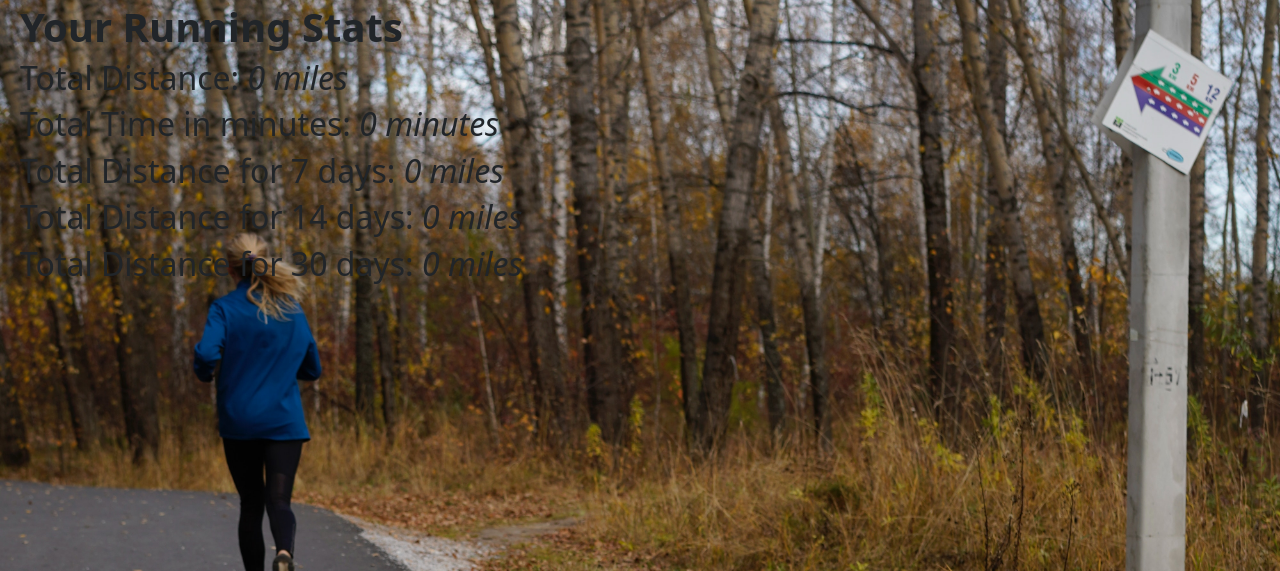
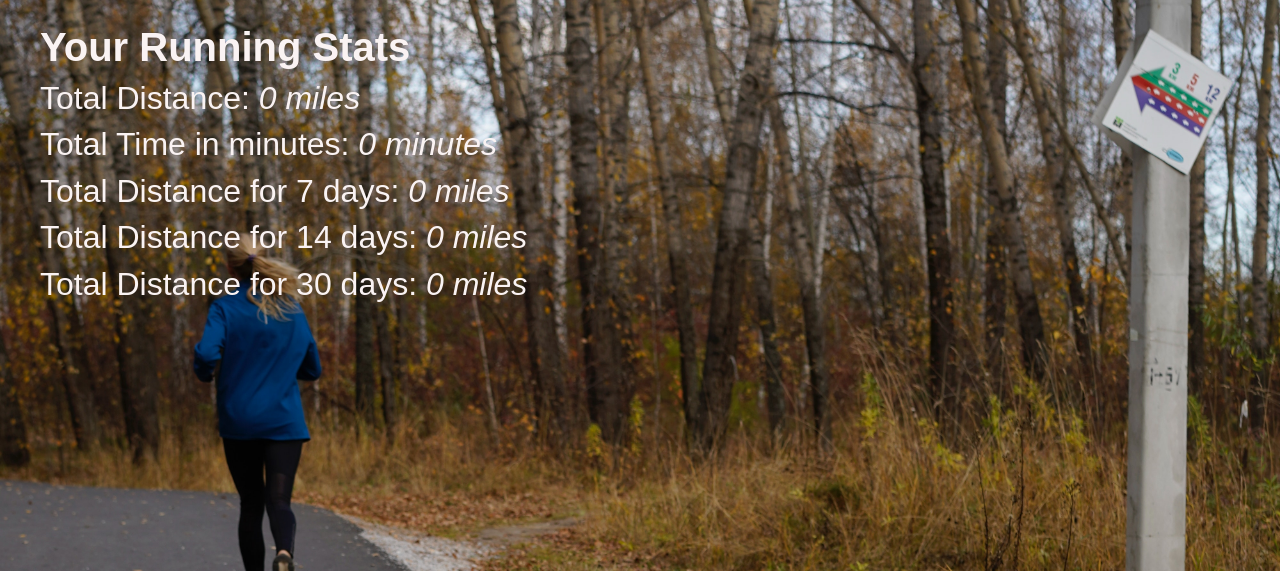
Before and after one commit to roadrunnerinthesun/Time2Run, a Flask app: page /view_stats in a window 1280 px wide. Shown: the part 57-628 px from the top of the page. Run offline with Flask 2, Linux system fonts and the light colour scheme; the visitor is signed in with stand-in values (Sample User, id 1); data comes from the database, SQL or seed files in the repository; data that the repository does not hold is empty; some web fonts are replaced.

Commit message:
view stats page landable

```diff
--- a/templates/view_stats.html
+++ b/templates/view_stats.html
@@ -4,7 +4,7 @@
 {% block js %}{% endblock %}
 
 {% block body %}
-
+<div class="stats" id="stats">
     <h1><label><strong>Your Running Stats</strong></label></h1>
         {% if user %}
             <h2>Total Distance:<em> {{ total_distance }} miles</em></h2>
@@ -13,5 +13,5 @@
             <h2>Total Distance for 14 days:<em> {{two_weeks}} miles</em></h2>
             <h2>Total Distance for 30 days:<em> {{four_weeks}} miles</em></h2>
         {% endif %}
-
+</div>
 {% endblock %}
```
Lines whose indentation alone changed are shown as unchanged.
